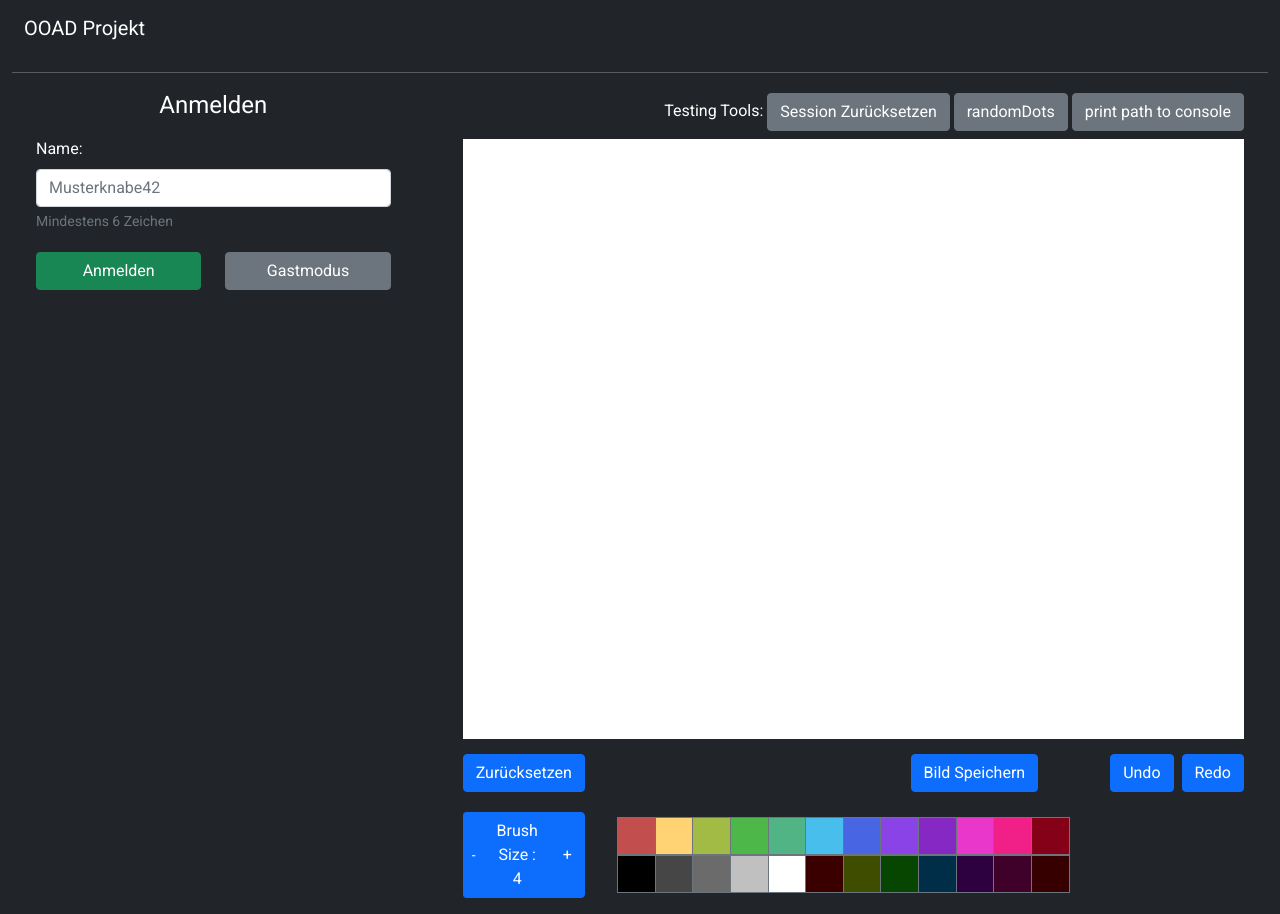
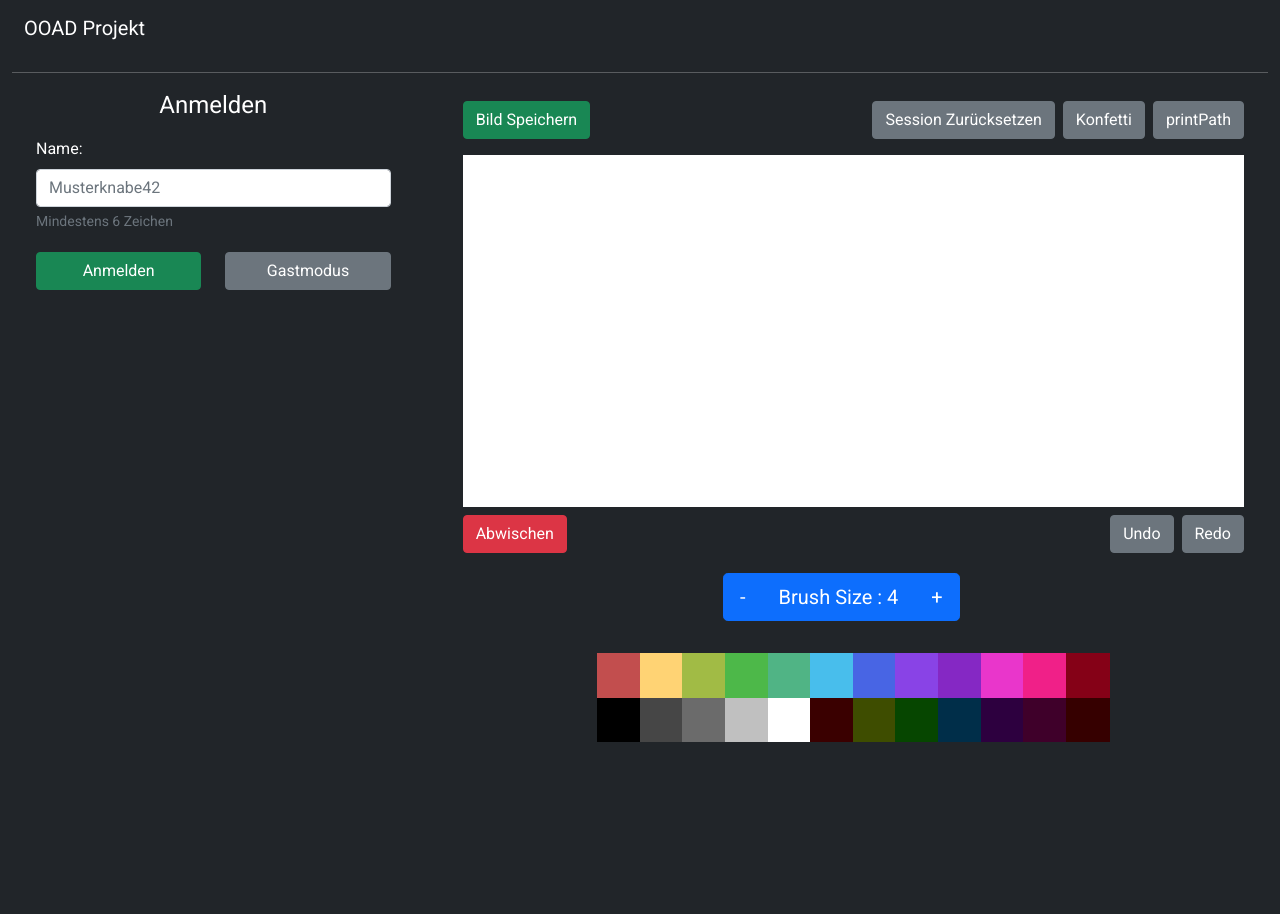
Before and after one commit to sheckla/AngularDrawApp_SocketsNetty, an Angular app: page / in a window 1280 px wide. After the commit the page ends 800 px from the top, so only its background shows below. Built offline with nearby package versions, Linux system fonts and the light colour scheme.

Commit message:
small formatting update and UI fine tuning

```diff
--- a/angular.json
+++ b/angular.json
@@ -108,7 +108,7 @@
               "src/styles.css"
             ],
             "scripts": [
-              "./src/assets/js/canvas.js"
+              "./src/app/js/canvas.js"
             ]
           }
         }
--- a/src/app/app.component.html
+++ b/src/app/app.component.html
@@ -9,8 +9,8 @@
       <ng-template #elseBlock>
         <app-joinboard></app-joinboard>
       </ng-template>
-      <div class="col col-xl-8 col-md-8 col-sm-12 col-sm-border-bottom">
-        <div class="row">
+      <div class="col col-xl-8 col-md-8 col-sm-12 col-sm-border-bottom ">
+        <div class="row ">
           <app-zeichenflaeche></app-zeichenflaeche>
           <app-zeichentools class=""></app-zeichentools>
         </div>
--- /dev/null
+++ b/src/app/components/joinboard/chatScrollHandler.js
@@ -0,0 +1,3 @@
+export function scrollToBottomOf_li() {
+  $('li').last().addClass('active-li').focus();
+}
--- a/src/app/components/joinboard/joinboard.component.css
+++ b/src/app/components/joinboard/joinboard.component.css
@@ -1,5 +1,14 @@
 /*  https://www.w3.org/TR/wai-aria-practices/examples/listbox/listbox-scrollable.html
 */
+
+#mylist {
+  max-height: 200px;
+  overflow-y: auto;
+}
+.dummy {
+  min-height: 80px;
+  background-color: lightgrey;
+}
 
 .img {
   width:1em;
@@ -7,19 +16,22 @@
   invert(0%) sepia(0%) hue-rotate(0deg);
 }
 
+text-left_ {
+  text-align: left !important;
+}
 
 hr {
   margin-top: 1rem;
   margin-bottom: 1rem;
   border: 0;
-  border-top: 1px solid rgba(0, 0, 0, 0.1);
+  border-top: 1px solid #595c5f;
 }
 
 [role="listbox"] {
   margin: 1em 0 0;
   padding: 0;
-  min-height: 31em;
-  border: 1px solid #aaa;
+  min-height: 22em;
+  border: 1px solid #595c5f;
   background: white;
 }
 
@@ -30,17 +42,6 @@
 }
 
 .li-chat {
-  border-bottom: 1px solid rgb(150, 150, 150);
-  color: black;
+  border-bottom: 1px solid #595c5f;
+  color: #e2e2e2;
 }
-
-li {
-  list-style:none;
-}
-
-li::before {
-  content: '';
-  height: 20em;
-  width: 20em;
-  background-image: url(https://i.imgur.com/34nP4GM.png);
-}
--- a/src/app/components/zeichenflaeche/zeichenflaeche.component.html
+++ b/src/app/components/zeichenflaeche/zeichenflaeche.component.html
@@ -1,27 +1,15 @@
+
 <div class="container pt-1 pb-1">
-  <div class="row ">
+  <div class="row">
     <div class="col">
-      <!-- ELEMENT 1 -->
+      <button id="saveImageButton" type="button" class="btn btn-success text-nowrap mt-2">Bild Speichern</button>
+    </div>
+    <div class="col col-sm-auto">
       <div class="row">
         <div class="col">
-        </div>
-      </div>
-    </div>
-    <div class="col">
-      <!-- ELEMENT 1 -->
-      <div class="row">
-        <div class="col">
-        </div>
-      </div>
-    </div>
-    <div class="col col-sm-auto">
-      <!-- ELEMENT 3 -->
-      <div class="row">
-        <div class="col">
-          Testing Tools:
-          <button type="button" class="btn btn-secondary me-1" (click)="clearAllPaths()"> Session Zurücksetzen </button>
-        <button type="button" class="btn btn-secondary me-1" (click)="randomDots()"> randomDots </button>
-        <button type="button" class="btn btn-secondary" (click)="printPath()"> print path to console </button>
+          <button type="button" class="btn btn-secondary " (click)="clearAllPaths()"> Session Zurücksetzen </button>
+          <button type="button" class="btn btn-secondary m-2" (click)="randomDots()"> Konfetti </button>
+          <button type="button" class="btn btn-secondary" (click)="printPath()"> printPath </button>
         </div>
       </div>
     </div>
@@ -29,9 +17,9 @@
   </div>
 </div>
 
-<div class="container pt-1 pb-1 ">
+<div class="container pt-1 pb-1 h-auto ">
   <div class="row w-100">
-    <div id="widthForCanvas" class="col">
+    <div id="widthForCanvas" style="height: 22em">
       <canvas id="zeichenflaeche" class="bg-white " ></canvas>
       <script type="module" src="../../../assets/js/canvas.js"></script>
     </div>
@@ -41,42 +29,21 @@
 <div class="container pt-1 pb-1">
   <div class="row ">
     <div class="col">
-      <!-- ELEMENT 1 -->
       <div class="row">
         <div class="col">
-          <button id="clear" type="button" class="btn btn-primary" (click)="clearClientCanvas()">Zurücksetzen</button>
+          <button id="clear" type="button" class="btn btn-danger" (click)="clearClientCanvas()">Abwischen</button>
         </div>
       </div>
     </div>
-    <div class="col">
-      <!-- ELEMENT 1 -->
+
+    <div class="col col-sm-auto">
       <div class="row">
         <div class="col">
-          <button id="saveImageButton" type="button" class="btn btn-primary float-end me-5">Bild Speichern</button>
-        </div>
-      </div>
-    </div>
-    <div class="col col-sm-auto">
-      <!-- ELEMENT 3 -->
-      <div class="row">
-        <div class="col">
-          <button id="undo" type="button" class="btn btn-primary">Undo</button>
-          <button id="redo" type="button" class="btn btn-primary float-end ms-2">Redo</button>
+          <button id="undo" type="button" class="btn btn-secondary">Undo</button>
+          <button id="redo" type="button" class="btn btn-secondary float-end ms-2">Redo</button>
         </div>
       </div>
     </div>
 
   </div>
 </div>
-
-<!-- Example for Angular button input parameter and output via .ts -->
-<!-- <div id="chatDisplay">
-  <ul>
-    <li *ngFor = "let msg of messages">{{msg}}</li>
-  </ul>
-</div>
-<div id="chatInput">
-  <input type="text" id="chatBox" #chatMessage>
-  <button (click)="sendMessage(chatMessage.value)">Send Message</button>
-</div>
--->
--- a/src/app/components/zeichentools/zeichentools.component.css
+++ b/src/app/components/zeichentools/zeichentools.component.css
@@ -1,11 +1,12 @@
 color-1 {
   background-color: #8064A2 !important;
+}
+
+.color-button {
+  border: 0px;
+  padding: 2%;
 }
 
 .btn-secondary {
   color:transparent;
 }
-
-color-button {
-
-}
--- a/src/app/components/zeichentools/zeichentools.component.html
+++ b/src/app/components/zeichentools/zeichentools.component.html
@@ -1,18 +1,23 @@
 <div class="container pt-3 pb-3 ">
-  <div class="row w-100 align-items-center">
-      <div class="col-2">
-        <!-- ELEMENT 1 -->
-        <div class="btn-group" role="group" aria-label="Button group example">
-          <button type="button" id="drawSizeMinusButton" class="btn btn-primary btn-sm">-</button>
-          <button type="button" id="resetDrawSizeButton" class="btn btn-primary">Draw Size: 4</button> <!-- disabled um den Button auszugrauen-->
-          <button type="button" id="drawSizePlusButton" class="btn btn-primary">+</button>
-        </div>
+  <div class="row align-items-center mb-3 w-100 text-center">
+    <div class="col hide-text text-right align-items-center mb-3 w-100 text-center">
+      <div class="btn-group btn-group-lg" role="group" aria-label="Button group example">
+        <button type="button" id="drawSizeMinusButton" class="btn btn-primary">-</button>
+        <button type="button" id="resetDrawSizeButton" class="btn btn-primary text-nowrap">Draw Size: 4</button> <!-- disabled um den Button auszugrauen-->
+        <button type="button" id="drawSizePlusButton" class="btn btn-primary">+</button>
       </div>
-      <div class="col-2 text-right">
-        <!-- ELEMENT 2 -->
-        <div class="container hide-text">
-          <div class="btn-group btn-group-large" role="group" aria-label="Basic example">
-            <button id="colorButton1" type="button" class="btn btn-secondary rounded-0 color-button btn-group-large" style="background-color:rgb(194, 78, 78)">...</button>
+    </div>
+  </div>
+
+  <div class="row">
+    <div class="col-2">
+    </div>
+
+    <div class="col">
+      <div class="row">
+        <div class="col hide-text">
+          <div class="btn-group btn-group-large w-100" role="group" aria-label="Basic example">
+            <button id="colorButton1" type="button" class="btn btn-secondary rounded-0 color-button" style="background-color:rgb(194, 78, 78)">...</button>
             <button id="colorButton2" type="button" class="btn btn-secondary rounded-0 color-button" style="background-color:rgb(255, 211, 116)">...</button>
             <button id="colorButton3" type="button" class="btn btn-secondary rounded-0 color-button" style="background-color:rgb(161, 187, 69)">...</button>
             <button id="colorButton4" type="button" class="btn btn-secondary rounded-0 color-button" style="background-color: rgb(77, 184, 73)">...</button>
@@ -24,9 +29,12 @@
             <button id="colorButton10" type="button" class="btn btn-secondary rounded-0 color-button" style="background-color: rgb(233, 54, 203)">...</button>
             <button id="colorButton11" type="button" class="btn btn-secondary rounded-0 color-button" style="background-color: rgb(240, 32, 136)">...</button>
             <button id="colorButton12" type="button" class="btn btn-secondary rounded-0 color-button" style="background-color: rgb(133, 1, 23)">...</button>
-
           </div>
-          <div class="btn-group" role="group" aria-label="Basic example">
+        </div>
+      </div>
+      <div class="row">
+        <div class="col hide-text">
+          <div class="btn-group btn-group-large w-100" role="group" aria-label="Basic example">
             <button id="colorButton101" type="button" class="btn btn-secondary rounded-0 color-button" style="background-color:black">...</button>
             <button id="colorButton102" type="button" class="btn btn-secondary rounded-0 color-button" style="background-color:rgb(70, 70, 70)">...</button>
             <button id="colorButton103" type="button" class="btn btn-secondary rounded-0 color-button" style="background-color:rgb(107, 107, 107)">...</button>
@@ -42,5 +50,9 @@
           </div>
         </div>
       </div>
+    </div>
+
+    <div class="col-2">
+    </div>
   </div>
 </div>
--- a/src/assets/js/canvas.js
+++ b/src/assets/js/canvas.js
@@ -84,7 +84,7 @@ function canvasEngine() {
 
   function initCanvasDim() {
     canvas.width = document.getElementById("zeichenflaeche").parentNode.parentElement.clientWidth;
-    canvas.height = 600;
+    canvas.height = document.getElementById("zeichenflaeche").parentNode.parentElement.clientHeight;
   }
 
   function mouseLeftCanvas(e) {
@@ -186,13 +186,13 @@ function canvasEngine() {
       h = screen.availHeight;
     }
 
-    var popW = document.getElementById("zeichenflaeche").parentNode.parentElement.clientWidth + 75;
-    var popH = 600 + 75;
+    var popW = document.getElementById("zeichenflaeche").parentNode.parentElement.clientWidth + 8;
+    var popH = 600 + 16;
 
     var leftPos = (w - popW) / 2;
     var topPos = (h - popH) / 2;
 
-    msgWindow = window.open('', 'Image', 'width=' + popW + ',height=' + popH +
+    var msgWindow = window.open('', 'Image', 'width=' + popW + ',height=' + popH +
     ',top=' + topPos + ',left=' + leftPos + ',       scrollbars=yes, resizeable=no');
 
     var canvas = document.getElementById("zeichenflaeche");
@@ -267,11 +267,11 @@ export function removeClientPaths(clientID) {
 }
 
 export function generateRandomPaths() {
-  for (var i = 0; i < 10; i++) {
+  for (var i = 0; i < 1000; i++) {
     var points = [];
     points.push({
-      x: rand(1000),
-      y: rand(1000),
+      x: rand(canvas.width),
+      y: rand(canvas.height),
       size: rand(20),
       color: "rgb(" + rand(255) +", " + rand(255) + ", " + rand(255) + ")",
     })
```
Also changed, not shown: src/app/components/joinboard/joinboard.component.html (+19 -24 lines), src/app/components/joinboard/joinboard.component.ts (+15 -2 lines). Lines whose indentation alone changed are shown as unchanged.
